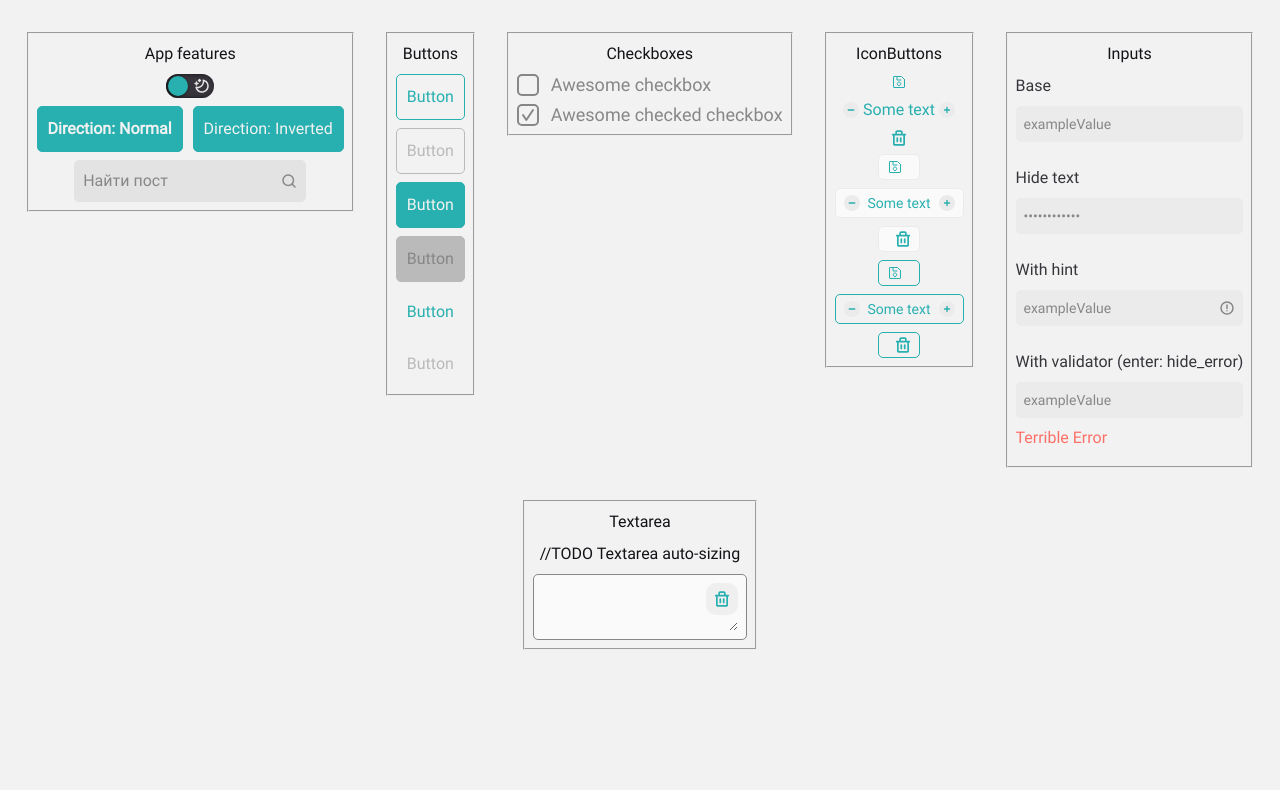
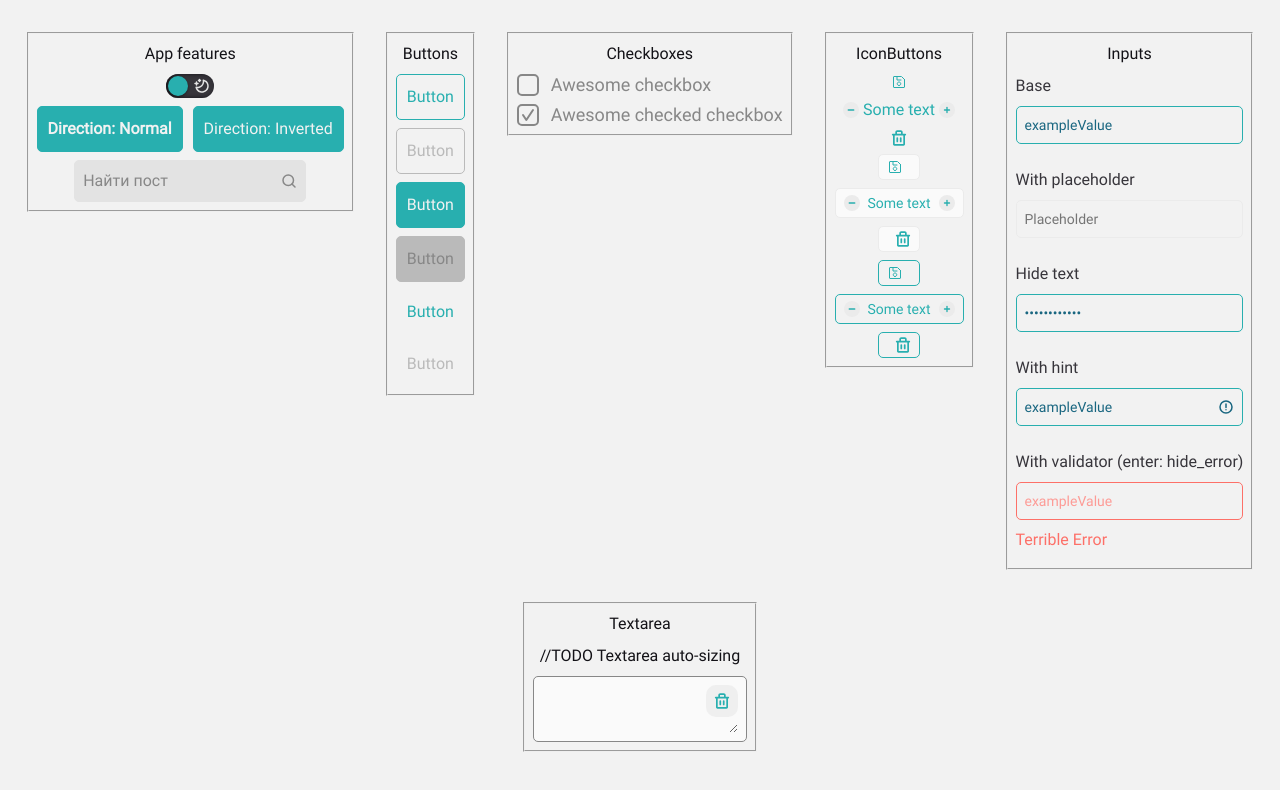
Before and after one commit to OlgaPy/Vortex_front, a Vue app: page /all in a window 1280 px wide. Shown: the top 790 px of the page. Built offline with nearby package versions, Linux system fonts and the light colour scheme.

Commit message:
Добавлены примеры инпутов в InputsFieldset.vue, Доработан hint и placeholder в InputUI.vue

```diff
--- a/src/pages/all/ui/InputsFieldset.vue
+++ b/src/pages/all/ui/InputsFieldset.vue
@@ -3,6 +3,7 @@ import InputUI from "@/shared/ui/input-ui/InputUI.vue";
 import {ref} from "vue";
 
 const exampleValue = ref('exampleValue');
+const exampleEmptyValue = ref('');
 const validator = (value: string) => {
 	if (value !== 'hide_error') {
 		return {
@@ -21,6 +22,12 @@ const validator = (value: string) => {
 		<InputUI
 			label="Base"
 			v-model="exampleValue"
+		/>
+
+		<InputUI
+			label="With placeholder"
+			v-model="exampleEmptyValue"
+			placeholder="Placeholder"
 		/>
 
 		<InputUI
--- a/src/shared/ui/input-ui/InputUI.vue
+++ b/src/shared/ui/input-ui/InputUI.vue
@@ -1,15 +1,37 @@
 <script setup lang="ts">
 import type {Emits, Props} from './types'
+import {InputFocusStates, InputStates} from "./types";
 import WarningCircle from '@/shared/assets/icons/WarningCircle.svg';
 import {ref} from "vue";
+import {autoUpdate, flip, shift, useFloating} from "@floating-ui/vue";
+
+const reference = ref(null);
+const floating = ref(null);
+const {floatingStyles} = useFloating(reference, floating, {
+	middleware: [shift(), flip()],
+	whileElementsMounted: autoUpdate
+});
 
 const emit = defineEmits<Emits>();
 
-const { modelValue, label, hideText, showHint, validators } = defineProps<Props>();
+const {modelValue, label, hideText, showHint, validators, placeholder} = defineProps<Props>();
 const localErrors = ref<string[]>([]);
-const inputValue = ref(modelValue);
+const inputValue = ref(modelValue || null);
+const inputStatus = ref<InputStates>();
+const inputFocusStatus = ref<InputFocusStates>();
+const showHintPopup = ref(false);
 
-const validate = (value: string) => {
+const openHintPopup = () => {
+	showHintPopup.value = true;
+};
+
+const closeHintPopup = () => {
+	if (showHintPopup.value) {
+		showHintPopup.value = false;
+	}
+}
+
+const validate = (value: string | null) => {
 	localErrors.value = [];
 
 	if (!validators)
@@ -29,16 +51,39 @@ const validate = (value: string) => {
 	}
 };
 
-const onChange = (value: string) => {
+const changeInputStatus = () => {
+	if (inputValue.value) {
+		if (inputValue.value && localErrors.value.length > 0) {
+			inputStatus.value = InputStates.ERROR;
+		} else {
+			inputStatus.value = InputStates.SUCCESSFUL;
+		}
+	} else {
+		inputStatus.value = InputStates.NONE;
+	}
+};
+
+const setInputFocusStatus = (state: InputFocusStates) => {
+	inputFocusStatus.value = state;
+};
+
+const onChange = (value: string | null) => {
 	validate(value);
 	emit('update:modelValue', value);
+	changeInputStatus();
 };
 
-const onFocusOut = (value: string) => {
+const onFocusOut = (value: string | null) => {
 	validate(value);
+	setInputFocusStatus(InputFocusStates.NONE);
 };
 
+const onFocusIn = () => {
+	setInputFocusStatus(InputFocusStates.FOCUS);
+}
+
 validate(modelValue);
+changeInputStatus();
 </script>
 
 <template>
@@ -47,19 +92,27 @@ validate(modelValue);
 			{{ label }}
 		</label>
 
-		<section :class="$style.inputSection">
+		<section :class="$style.inputSection" :data-status="inputStatus" :data-focus-status="inputFocusStatus">
 			<input
 				:class="$style.input"
 				:type="hideText? 'password' : 'text'"
 				v-model="inputValue"
 				@change="onChange(inputValue)"
 				@focusout="onFocusOut(inputValue)"
+				@focusin="onFocusIn"
+				:placeholder="placeholder"
 			/>
-			<div :class="$style.hint" v-show="showHint">
-				<!--TODO hint absolute block-->
-				<WarningCircle/>
-				<div>
-					<slot name="hint"></slot>
+
+			<div :class="$style.hint" v-show="showHint" v-outside-click="closeHintPopup">
+				<WarningCircle ref="reference" @click="openHintPopup"/>
+				<div
+					ref="floating"
+					:style="floatingStyles"
+					v-show="showHintPopup"
+				>
+					<div :class="$style.hintWrapper">
+						<slot name="hint"></slot>
+					</div>
 				</div>
 			</div>
 		</section>
@@ -99,47 +152,58 @@ validate(modelValue);
 	width: 100%;
 	border-radius: var(--style-radius-5);
 	font: var(--font-small);
+	border: 1.5px solid var(--color-gray-92);
+	background-color: unset;
+	color: var(--color-gray-53);
+}
+
+.inputSection[data-focus-status='focus'] {
 	background-color: var(--color-gray-92);
+	border-color: var(--color-gray-92);
+	color: var(--color-gray-53);
+}
+
+.inputSection[data-status='error'] {
+	border-color: var(--color-red-70);
+	color: var(--color-red-79);
+}
+
+.inputSection[data-status='successful'] {
+	border-color: var(--color-primary-1);
+	color: var(--color-primary-2);
 }
 
 .input {
 	display: flex;
 	width: calc(100% - 24px);
 	font: var(--font-small);
-	color: var(--color-gray-53);
 	outline: none;
 	border: unset;
 	background-color: inherit;
-}
-.input::placeholder {
-	color: var(--color-gray-53);
-}
-
-.input[data-type='focus'],
-.input::placeholder {
-	border-color: var(--color-gray-53);
-	color: var(--color-gray-53);
-}
-
-.input[data-type='error'],
-.input[data-type='error']::placeholder {
-	background-color: var(--color-base-bg);
-	border-color: var(--color-red-70);
-	color: var(--color-red-79);
-}
-
-.input[data-type='successful'],
-.input[data-type='successful']::placeholder {
-	background-color: var(--color-base-bg);
-	border-color: var(--color-primary-1);
-	color: var(--color-primary-2);
+	border-color: inherit;
+	color: inherit;
 }
 
 .hint {
 	width: 16px;
 	height: 16px;
 	cursor: pointer;
-	color: var(--color-gray-53);
+}
+
+.hintWrapper {
+	margin: 4px;
+	padding: 12px;
+	display: flex;
+	justify-content: center;
+	align-items: start;
+	flex-direction: column;
+	width: 264px;
+	font: var(--font-small);
+	border-radius: var(--style-radius-10);
+	background-color: var(--color-gray-98);
+	border: 1px solid var(--color-gray-92);
+	color: var(--color-gray-22);
+	overflow: hidden;
 }
 
 .actionsSection, .infoSection {
--- a/src/shared/ui/input-ui/types.ts
+++ b/src/shared/ui/input-ui/types.ts
@@ -1,17 +1,29 @@
+export enum InputStates {
+	NONE = '',
+	ERROR = 'error',
+	SUCCESSFUL = 'successful',
+}
+
+export enum InputFocusStates {
+	NONE = '',
+	FOCUS = 'focus',
+}
+
 export type ValidationResult = {
 	errors: string[] | null,
 } | null;
 
-export type Validator = (modelValue: string) => ValidationResult;
+export type Validator = (value: string | null) => ValidationResult;
 
 export type Props = {
 	modelValue: string,
-	label: string
+	label: string,
+	placeholder?: string,
 	hideText?: boolean,
 	showHint?: boolean,
 	validators?: Validator[],
 }
 
 export type Emits = {
-	(e: 'update:modelValue', value: string): void
+	(e: 'update:modelValue', value: string | null): void
 }
--- a/src/widgets/LoginWidget.vue
+++ b/src/widgets/LoginWidget.vue
@@ -24,10 +24,10 @@ const password = ref('ficYP5MV');
 					show-hint
 					v-model="username"
 				>
-<!--					<template #hint>-->
-<!--						<p>Размер ника от 4 до 16 символов;</p>-->
-<!--						<p>Разрешены буквы (a-z, A-Z), цифры (0-9), дефис (-), точка (.), нижнее подчеркивание (_)</p>-->
-<!--					</template>-->
+					<template #hint>
+						<p>Размер ника от 4 до 16 символов;</p>
+						<p>Разрешены буквы (a-z, A-Z), цифры (0-9), дефис (-), точка (.), нижнее подчеркивание (_)</p>
+					</template>
 				</InputUI>
 
 				<InputUI label="Введите пароль:" hide-text v-model="password">
@@ -37,6 +37,11 @@ const password = ref('ficYP5MV');
 							<span>Забыли пароль?</span>
 							<ArrowIcon/>
 						</div>
+					</template>
+					<template #hint>
+						<p>Размер пароля от 8 до 128 символов;</p>
+						<p>Разрешены буквы (a-z, A-Z), цифры (0-9) и символы (!@#$%^&*()_-+=);</p>
+						<p>Требуется минимум одна буква и минимум одна цифра</p>
 					</template>
 				</InputUI>
 			</fieldset>
```
